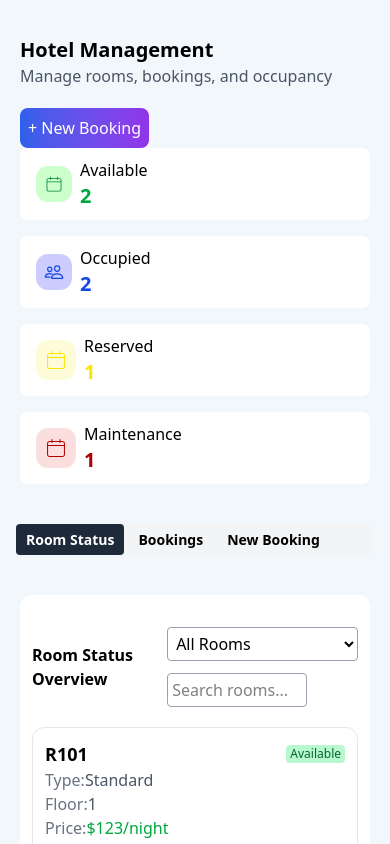
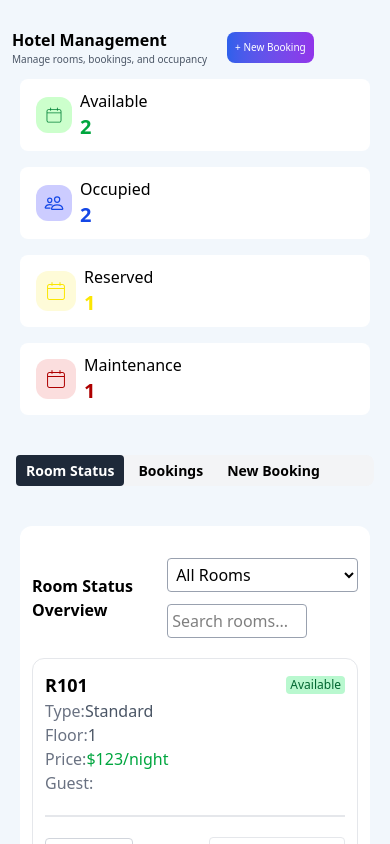
Before and after one commit to SurajPrasad-13/React-Room-Booking-Weebsite, a React (Vite) app: page / in a window 390 px wide. Shown: the top 844 px of the page. Built offline with nearby package versions, Linux system fonts and the light colour scheme.

Commit message:
changed some CSS

```diff
--- a/src/App.jsx
+++ b/src/App.jsx
@@ -5,7 +5,7 @@ function App() {
 
 
   return (
-    <div className='bg-[#f2f7fc] py-9'>
+    <div className='bg-[#f2f7fc] py-4'>
       <Layout/>
     </div>
   )
--- a/src/Components/SearchedRooms.jsx
+++ b/src/Components/SearchedRooms.jsx
@@ -8,7 +8,6 @@ import { FaStar } from "react-icons/fa6";
 import { searchedRoomData } from "../assets/Data";
 import { WiFire } from "react-icons/wi";
 import RmBookingForm from "./RmBookingForm";
-import { useNavigate } from "react-router-dom";
 
 const SearchedRooms = (props) => {
   const [selectedRoom, setselectedRoom] = useState(null);
@@ -17,8 +16,8 @@ const SearchedRooms = (props) => {
     <div className="flex flex-wrap items-center justify-around place-items-center my-10">
       {searchedRoomData.map((item, id) => {
         return (
-          <div key={id} className="bg-white rounded p-3 w-110 md:w-94 mb-5">
-            <div className="h-70 md:h-50 w-104 md:w-88 flex justify-center items-center bg-gray-300 rounded">
+          <div key={id} className="bg-white rounded p-3 w-76 md:w-94 mb-5">
+            <div className="h-40 md:h-50 w-70 md:w-88 flex justify-center items-center bg-gray-300 rounded">
               <LuBed className="text-3xl text-gray-400" />
             </div>
             <div className="flex justify-between items-center my-3">
@@ -76,7 +75,6 @@ const SearchedRooms = (props) => {
               <button
                 onClick={() => {
                   setselectedRoom(item);
-                  // navigate("/rmBookingform");
                 }}
                 className="bg-gray-800 text-white py-1 px-2 rounded font-medium"
               >
--- a/src/Layout/Header.jsx
+++ b/src/Layout/Header.jsx
@@ -5,13 +5,13 @@ import { NavLink } from "react-router-dom";
 const Header = () => {
   return (
     <>
-      <div className="flex items-center flex-wrap justify-start gap-5 sm:justify-between mx-5 md:mx-10">
-        <div>
-          <p className="text-xl md:text-3xl font-bold">Hotel Management</p>
-          <p className="text-gray-600">Manage rooms, bookings, and occupancy</p>
+      <div className="flex items-center justify-start gap-5 sm:justify-between my-3 md:my-5 mx-3 md:mx-10">
+        <div className="">
+          <p className="sm:text-xl md:text-3xl font-bold">Hotel Management</p>
+          <p className="text-gray-600 text-[10px]">Manage rooms, bookings, and occupancy</p>
         </div>
-        <NavLink to='/newbooking' className="rounded-lg bg-gradient-to-r from-[#2d60eb] to-[#9134ea] text-white font-medium p-2 md:px-4">
-          +  New Booking
+        <NavLink to='/newbooking' className="rounded-lg bg-gradient-to-r from-[#2d60eb] to-[#9134ea] text-[10px] text-white font-medium p-2 md:px-4">
+          + New Booking
         </NavLink>
       </div>
       <div
```
